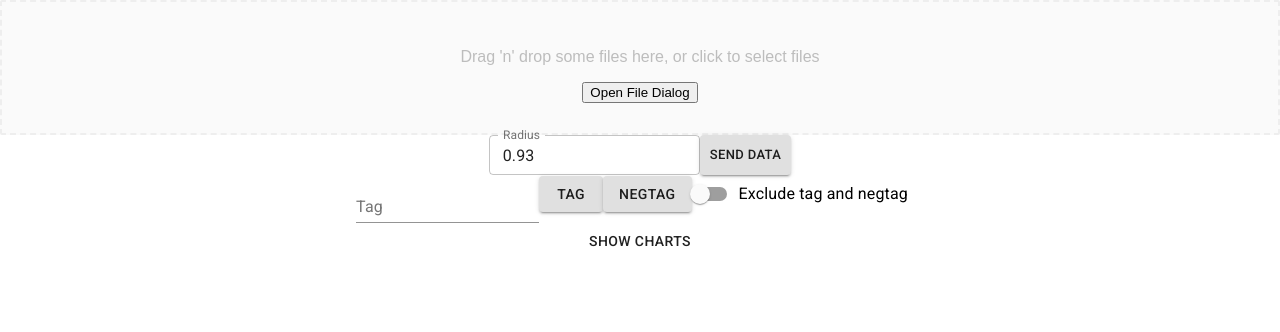
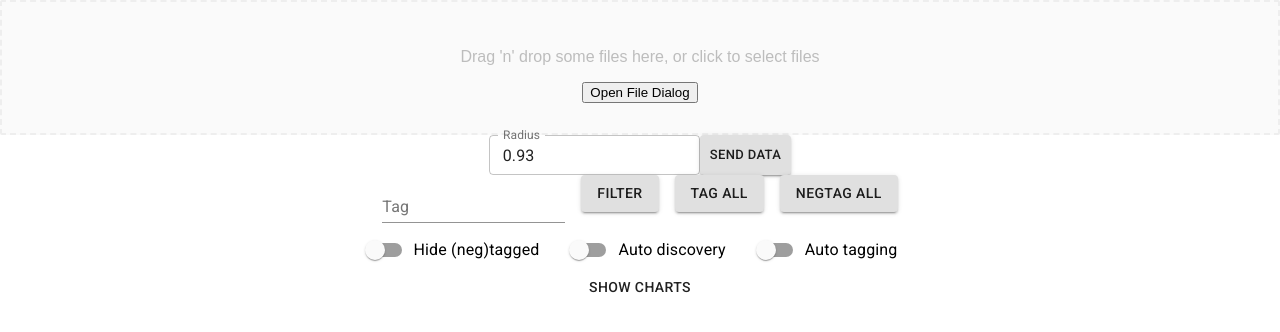
Before and after one commit to Rinatius/chronoscope, a React (Create React App) app: page / in a window 1280 px wide. Shown: the top 332 px of the page. Built offline with nearby package versions, Linux system fonts and the light colour scheme.

Commit message:
Add filter and cascading search

```diff
--- a/package.json
+++ b/package.json
@@ -4,6 +4,7 @@
   "private": true,
   "dependencies": {
     "@material-ui/core": "^4.9.14",
+    "blueimp-load-image": "^5.14.0",
     "d3": "^5.16.0",
     "echarts": "^4.8.0",
     "echarts-for-react": "^2.0.16",
--- a/src/App.js
+++ b/src/App.js
@@ -2,22 +2,23 @@ import React, { Component } from 'react';
 import './App.css';
 import { extent, nest, timeFormat, sum, timeDays, range } from 'd3';
 import { Button, Grid, TextField, CircularProgress } from '@material-ui/core';
-import { List } from 'immutable'
+import { List } from 'immutable';
+import loadImage from 'blueimp-load-image';
 
-import TagData from './Components/TagData/TagData'
-import Charts from './Components/Charts/Charts'
-import Dropzone from './Components/UploadFile/Dropzone'
+
+import TagData from './Components/TagData/TagData';
+import Charts from './Components/Charts/Charts';
+import Dropzone from './Components/UploadFile/Dropzone';
 import ImgGrid from "./Components/ImgGrid/ImgGrid";
-import getImgsFromImg from './lukoshko/api'
+import getImgsFromImg from './lukoshko/api';
 
 class App extends Component {
 
   state = {
-    data: List([]),
+    data: new Map(),
     filteredData: List([]),
     timeFilteredData: List([]),
     tag: "",
-    tagSelector: "",
     nestedData: [{values: []}],
     nestedPercentData: [{values: []}],
     nestedAllTags: [],
@@ -30,11 +31,13 @@ class App extends Component {
     snackbarOpen: false,
     initialImage: null,
     APIRadius: 0.93,
-    spinner: false
+    spinner: false,
+    autoDiscovery: false
   }
 
   excludeTagNegtag = (data) => {
     let result = data
+    console.log(data)
     if (this.state.tag.length > 0) {
       result = data.filter(d => {
         const res = !(d.get("tags").includes(this.state.tag) ||
@@ -50,10 +53,10 @@ class App extends Component {
   allFilter = (data=null) => {
     let filtered = data
     if (!filtered) {
-      filtered = this.state.data
+      filtered = this.state.data.toList()
     }
-    if (this.state.tagSelector.length > 0) {
-      filtered = filtered.filter(d => d.get("tags").includes(this.state.tagSelector));
+    if (this.state.tag.length > 0) {
+      filtered = filtered.filter(d => d.get("tags").includes(this.state.tag));
     }
     if (this.state.tagModeEnabled) {
       filtered = this.excludeTagNegtag(filtered)
@@ -90,9 +93,9 @@ class App extends Component {
       this.setState({
         data: data
       })
-      this.setState({
-        filteredData: data
-      })
+      // this.setState({
+      //   filteredData: data
+      // })
       this.setState({
         filteredData: this.state.filteredData.delete(index)
       })
@@ -121,7 +124,7 @@ class App extends Component {
 
   nestData = () => {
     let flatData = []
-    let data = this.state.data.toJS()
+    let data = this.state.data.toList().toJS()
 
     //Denormalize data by tag
     data.forEach(d => d.tags.forEach(t => {
@@ -188,6 +191,12 @@ class App extends Component {
     this.tagRow(action, index);
   };
 
+  handleSearchClick = (index) => {
+    console.log(index)
+    console.log(this.state.filteredData)
+    this.handlePostData([this.state.filteredData.get(index).get('url')]);
+  };
+
   handleNestDataClick = () => {
     this.nestData();
   };
@@ -199,6 +208,12 @@ class App extends Component {
   handleTagModeChange = (event) => {
     this.setState({
       tagModeEnabled: event.target.checked
+    });
+  };
+
+  handleAutoDiscoveryModeChange = (event) => {
+    this.setState({
+      autoDiscovery: event.target.checked
     });
   };
 
@@ -227,15 +242,21 @@ class App extends Component {
     this.setState({APIRadius: event.target.value})
   };
 
-  handlePostData = async () => {
-    if (!this.state.file) {
+  handlePostData = async (urls=null) => {
+    if ((!this.state.file) && urls===null) {
       alert("No file to upload")
       return 0
     }
     this.setState({spinner: true})
     console.log("Sending data")
-    const data = await getImgsFromImg(this.state.file, this.state.APIRadius)
-    this.setState({data: data})
+    let data
+    if (urls===null) {
+      data = await getImgsFromImg(this.state.APIRadius, this.state.file)
+    } else {
+      data = await getImgsFromImg(this.state.APIRadius, null, urls)
+    }
+    const mergedData = data.merge(this.state.data);
+    this.setState({data: mergedData})
     this.allFilter()
     this.setState({spinner: false})
   }
@@ -264,7 +285,10 @@ class App extends Component {
     return (
         <div className="App">
 
-          <Grid container direction="column" alignItems="center" justify="center">
+          <Grid container
+                direction="column"
+                alignItems="center"
+                justify="center">
             <Grid container justify="center">
               <Dropzone handleChange={this.handleFileChange}
                         handleClick={this.handleSnackbarClick}
@@ -272,7 +296,9 @@ class App extends Component {
             </Grid>
             <Grid container justify="center">
               {this.state.initialImage ?
-                  <img src={this.state.initialImage} alt="initial_image" style={{height: 300}}/>
+                  <img src={this.state.initialImage}
+                       alt="initial_image"
+                       style={{height: 300}}/>
                   :
                   null
               }
@@ -299,15 +325,20 @@ class App extends Component {
 
           <TagData
               tagModeEnabled={this.state.tagModeEnabled}
+              autoDiscoveryMode={this.state.autoDiscovery}
               tag={this.state.tag}
+              filter={this.handleFilterClick}
               handleTagTextChange={this.handleTagTextChange}
               handleTagClick={this.handleTagClick}
-              handleTagModeChange={this.handleTagModeChange}/>
+              handleTagModeChange={this.handleTagModeChange}
+              handleAutoDiscoveryModeChange={this.handleAutoDiscoveryModeChange}/>
 
           <Button onClick={this.handleShowCharts}>Show charts</Button>
           {charts}
 
-          <ImgGrid data={this.state.filteredData} tagClick={this.handleRowRemoval}/>
+          <ImgGrid data={this.state.filteredData}
+                   search={this.handleSearchClick}
+                   tagClick={this.handleRowRemoval}/>
         </div>
     );
   }
--- a/src/Components/ImgGrid/ImgGrid.js
+++ b/src/Components/ImgGrid/ImgGrid.js
@@ -4,8 +4,12 @@ import {
 } from "@material-ui/core";
 import React from "react";
 
+const areEqual = (prevProps, nextProps) => {
+  return prevProps.data === nextProps.data;
+}
+
 const ImgGrid = (props) => (
-    <Grid container justifyContent="center" spacing={2}>
+    <Grid container justifyContent="center" justifyContent="center" spacing={2}>
         {props.data.map((img_data, i) => (
             <Grid item key={img_data.get('key')}>
                 <Card style={{width: 400}}>
@@ -35,6 +39,11 @@ const ImgGrid = (props) => (
                                 onClick={() => props.tagClick('negtag', i)}>
                             NEGTAG
                         </Button>
+                        <Button size="medium"
+                                color="primary"
+                                onClick={() => props.search(i)}>
+                            SEARCH
+                        </Button>
                     </CardActions>
                 </Card>
             </Grid>
@@ -42,4 +51,4 @@ const ImgGrid = (props) => (
     </Grid>
 )
 
-export default ImgGrid;
+export default React.memo(ImgGrid, areEqual);
--- a/src/Components/TagData/TagData.js
+++ b/src/Components/TagData/TagData.js
@@ -3,30 +3,58 @@ import TextField from '@material-ui/core/TextField';
 import Button from '@material-ui/core/Button';
 import FormControlLabel from '@material-ui/core/FormControlLabel';
 import Switch from '@material-ui/core/Switch';
+import {Grid} from "@material-ui/core";
 
 const tagData = (props) => {
     return (
         <div>
+            <Grid container justifyContent="center" spacing={2}>
+                <Grid item>
                     <TextField
                         id="tag_field"
                         label="Tag"
                         onChange={props.handleTagTextChange}
                         value={props.tag}/>
+                </Grid>
+                <Grid item>
+                    <Button
+                        variant="contained"
+                        onClick={props.filter}>
+                        Filter
+                    </Button>
+                </Grid>
+                <Grid item>
                     <Button
                         variant="contained"
                         onClick={() => props.handleTagClick('tag')}>
-                Tag
+                        Tag all
                     </Button>
+                </Grid>
+                <Grid item>
                     <Button
                         variant="contained"
                         onClick={() => props.handleTagClick('negtag')}>
-                Negtag
+                        Negtag all
                     </Button>
-            <FormControlLabel
+                </Grid>
+
+            </Grid>
+            <Grid container justifyContent="center" spacing={2}>
+                <Grid item> <FormControlLabel
                     control={<Switch checked={props.tagModeEnabled}
                                      onChange={props.handleTagModeChange}/>}
-                label="Exclude tag and negtag"
-            />
+                    label="Hide (neg)tagged"
+                /></Grid>
+                <Grid item> <FormControlLabel
+                    control={<Switch checked={props.autoDiscoveryMode}
+                                     onChange={props.handleAutoDiscoveryModeChange}/>}
+                    label="Auto discovery"
+                /></Grid>
+                <Grid item> <FormControlLabel
+                    control={<Switch />}
+                    label="Auto tagging"
+                /></Grid>
+            </Grid>
         </div>
 
     )
--- a/src/lukoshko/api.js
+++ b/src/lukoshko/api.js
@@ -2,14 +2,18 @@ import { List, Set, Map } from 'immutable';
 
 const TOKEN = 'TDlRJi8ORMGVrMedVkZDXsUDK'
 
-const getImgsFromImg = async (img, radius) => {
+const getImgsFromImg = async (radius, img=null, urls=null) => {
     const formData = new FormData();
 
     formData.append('token', TOKEN)
     formData.append('action', 'faiss_search')
     formData.append('radius', radius)
     formData.append('with_embeddings', 'False')
-    formData.append('file1', img, 'image.jpg');
+    if (img === null) {
+        formData.append('urls', urls)
+    } else {
+        formData.append('file1', img, 'image.jpg');
+    }
 
     try {
         const response = await fetch('https://lukoshkoapi.kloop.io:5000/', {
@@ -19,27 +23,31 @@ const getImgsFromImg = async (img, radius) => {
         let result = await response.json();
         console.log(result)
 
-        const data = []
+        const data = {}
         Object.values(result[0].metadata).forEach((v, i) => {
+            const frameId = (v.file_path.split("/")[3] +
+                "/" +
+                v.file_path.split("/")[4].replace(":", ".") +
+                "/" +
+                v.frame_index.toString())
+            const box = JSON.parse(v.object_box)
+            const key = frameId + '_' + box.join('_')
             const img = Map({
-                key: i,
+                key: key,
                 date: new Date(v.appearance_time),
+                box: JSON.parse(v.object_box),
+                objectsInFrame: v.objects_in_frame,
                 url: ("https://kloopstorage.blob.core.windows.net/activ-sync/" +
-                    v.file_path.split("/")[3] +
-                    "/" +
-                    v.file_path.split("/")[4].replace(":", ".") +
-                    "/" +
-                    v.frame_index.toString() +
-                    ".jpg"),
+                    frameId + ".jpg"),
                 distance: v.distance,
                 tags: Set([]),
                 negtags: Set([])
             })
-            data.push(img)
+            data[key] = img
         })
 
         console.log(data)
-        return List(data)
+        return Map(data)
 
     } catch (error) {
         console.error('Ошибка:', error);
```
Also changed, not shown: 1 other file (tests, documents, lock files or other folders). Lines whose indentation alone changed are shown as unchanged.
